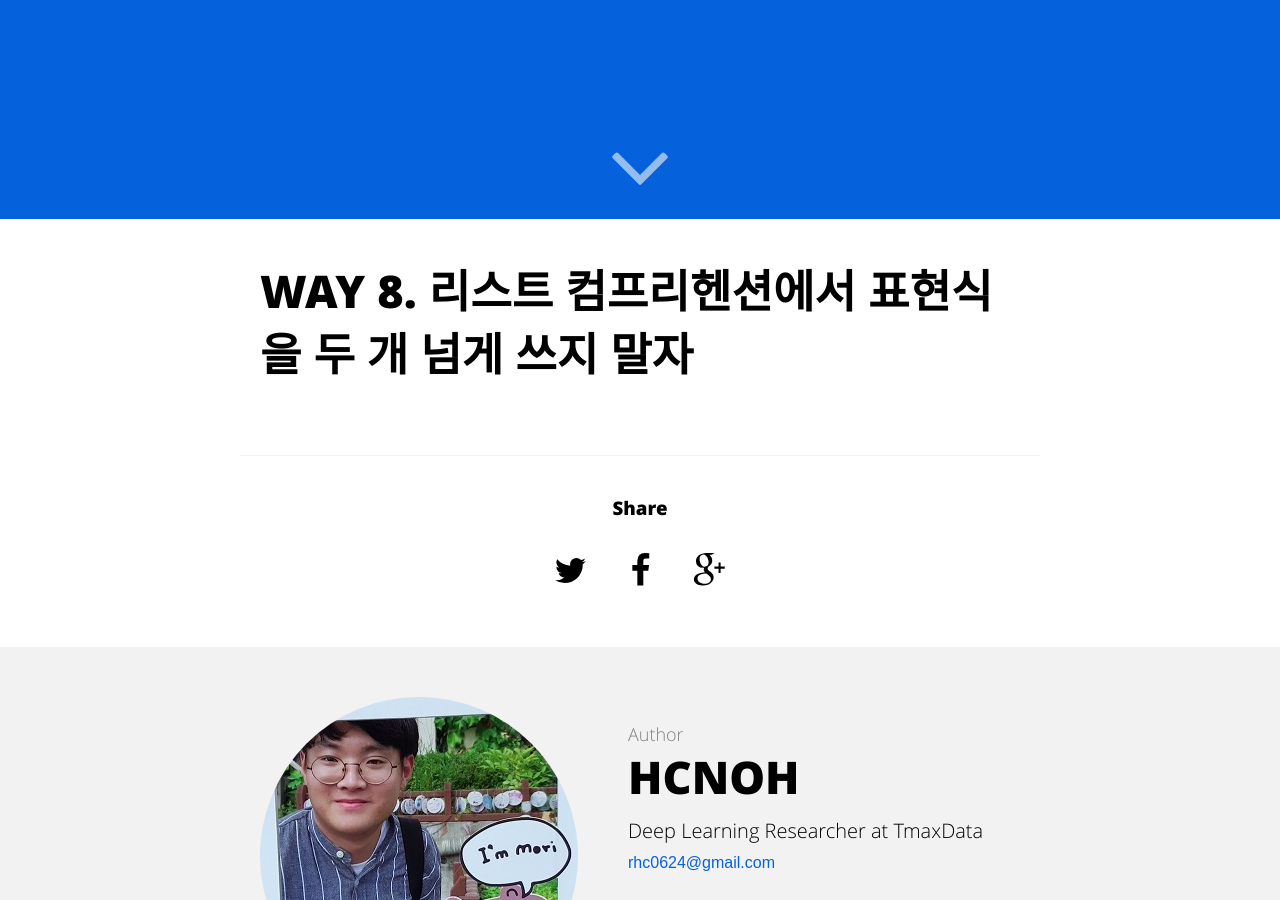
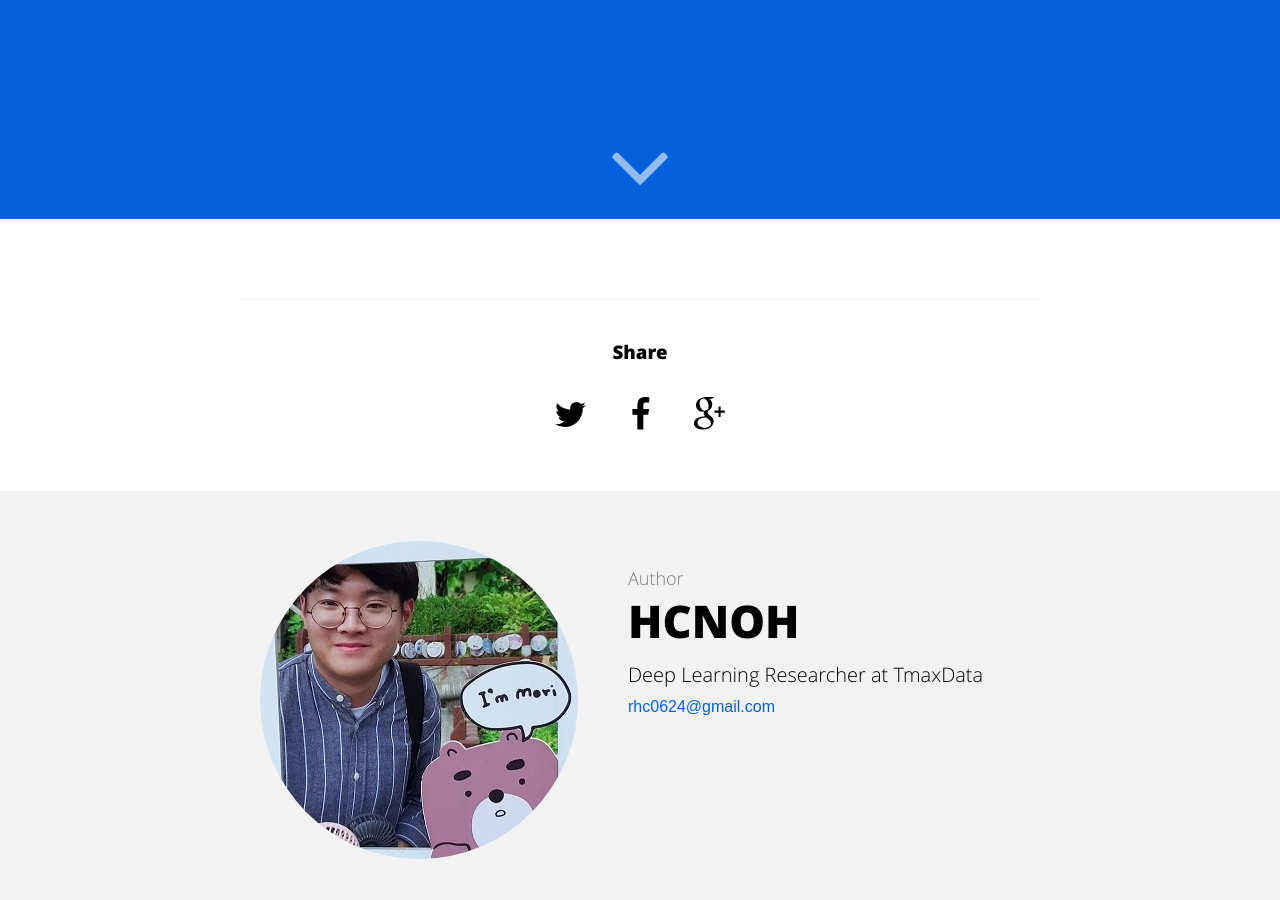
Before and after one commit to hcnoh/blog-prev, a Jekyll site: the page built from _posts/2018-09-16-effective-python-way08.md, in a window 1280 px wide and 900 px high, scrolled down 681 px. Built offline with Jekyll 4.4.1, drawn with Linux system fonts in a browser that asks for light colours; comment, search, counter and statistics services are not loaded.

Commit message:
Update 2018-09-16-effective-python-way08.md

```diff
--- a/_posts/2018-09-16-effective-python-way08.md
+++ b/_posts/2018-09-16-effective-python-way08.md
@@ -10,5 +10,3 @@ categories:
 - 이펙티브 파이썬 스터디
 twitter_text: 'WAY 8. 리스트 컴프리헨션에서 표현식을 두 개 넘게 쓰지 말자'
 ---
-
-# WAY 8. 리스트 컴프리헨션에서 표현식을 두 개 넘게 쓰지 말자
```
